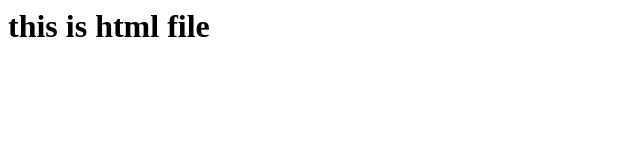
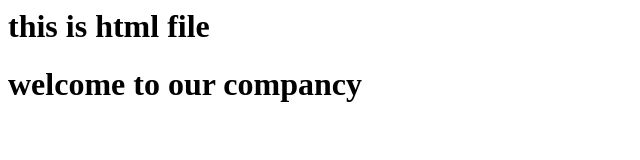
Before and after one commit to ashok0406/ashoktirpo, a plain HTML site: page index.html in a window 1280 px wide. Shown: the whole page, without its empty margins (0-640 px from the left). Drawn offline with Linux system fonts and the light colour scheme.

Commit message:
modified

```diff
--- a/index.html
+++ b/index.html
@@ -1 +1,2 @@
 <h1> this is html file </h1>
+<h1>welcome to our compancy </h1>
```
Also changed, not shown: 2 other files.
